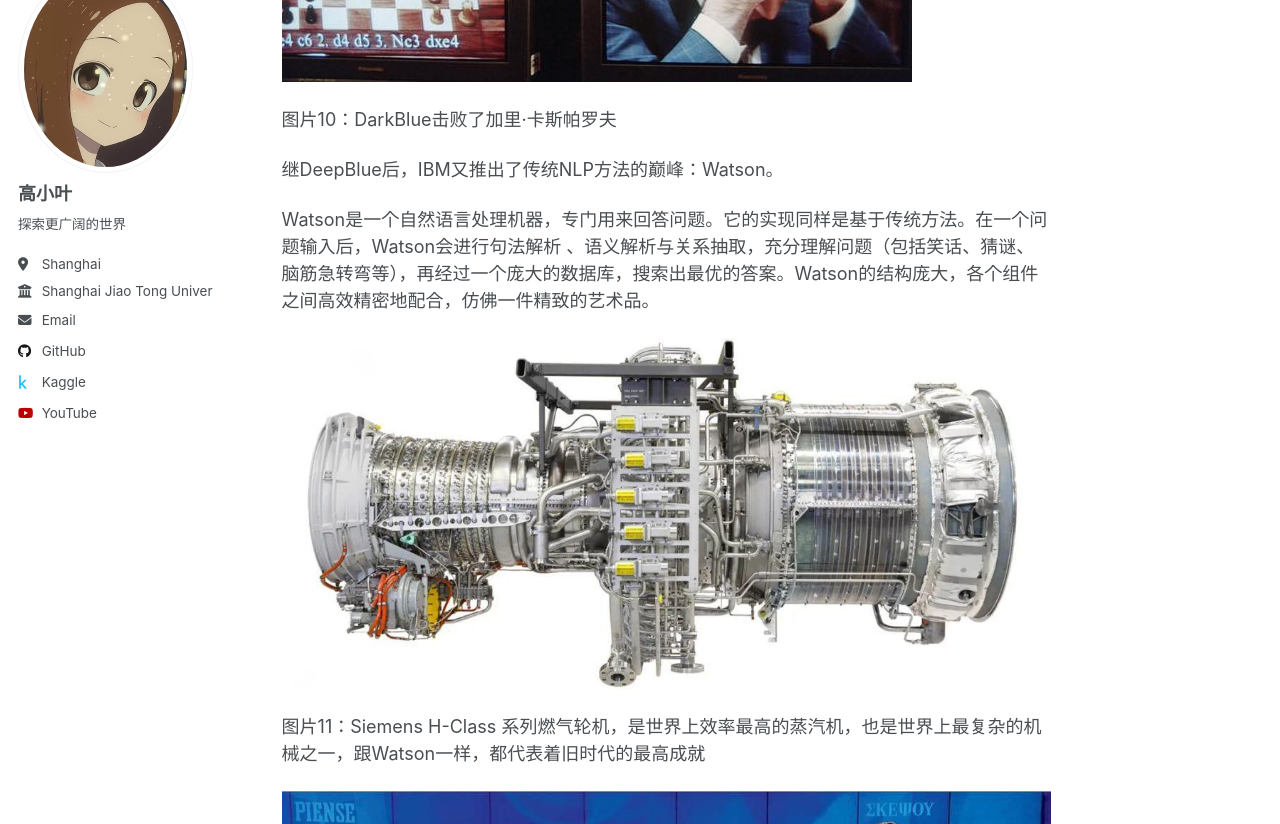
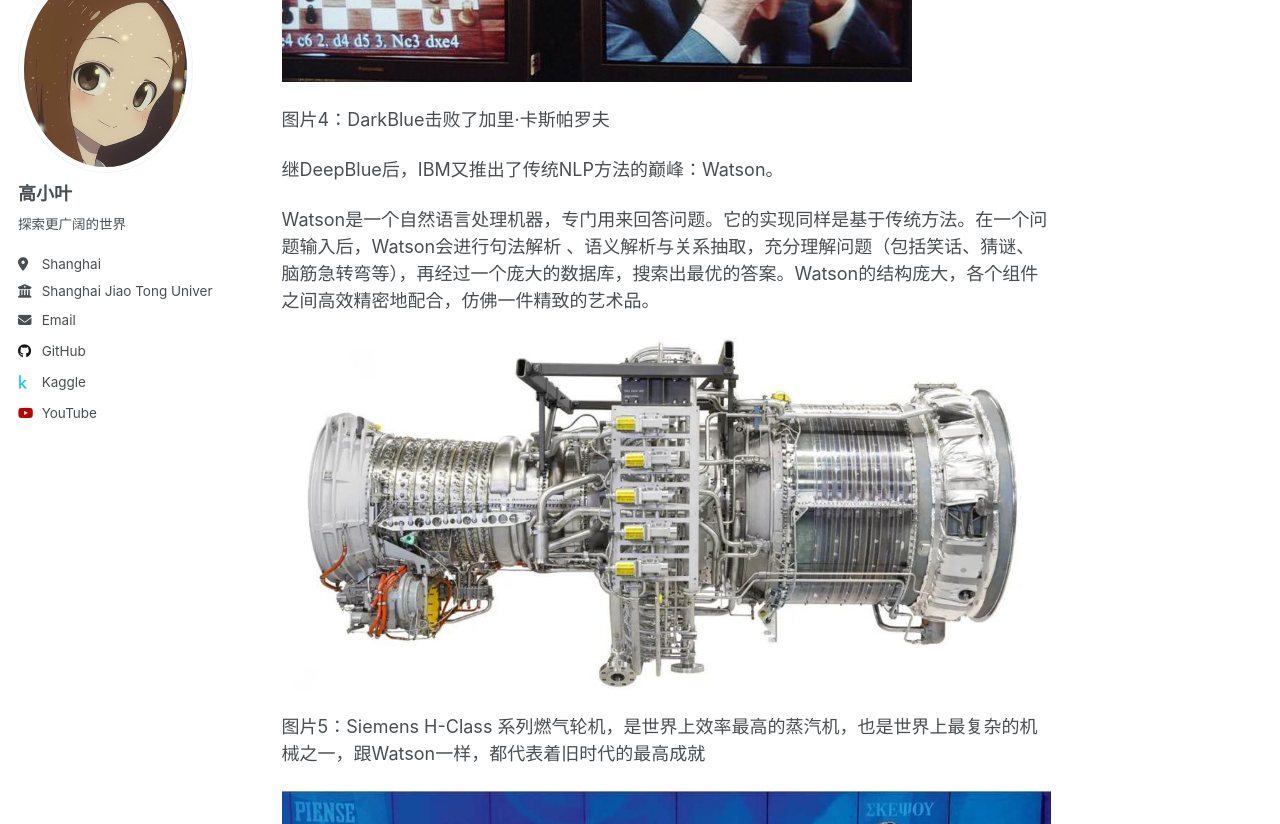
Before and after one commit to gaoyesjtu/gaoyesjtu.github.io, a Jekyll site: the page built from _dairys/第一章/2025-11-27-d.md, in a window 1280 px wide and 1400 px high, scrolled down 4650 px. Shown: the part 151-975 px from the top of the window. Built offline with Jekyll 4.4.1, drawn with Linux system fonts in a browser that asks for light colours; comment, search, counter and statistics services are not loaded; some of the changed text lies outside the part shown.

Commit message:
Update 2025-11-27-d.md

```diff
--- a/_dairys/第一章/2025-11-27-d.md
+++ b/_dairys/第一章/2025-11-27-d.md
@@ -62,21 +62,21 @@ AI第一次向人类发起挑战，是在棋类领域。1994年8月，西洋跳
 
 1989年“DeepBlue”项目正式立项，它的目标是建造一个能挑战世界冠军的超级计算机。IBM为此投入了巨大资金与人才。从现在的眼光看来，DeepBlue的设计思想相当落后。它并没有使用DeepLearning的方法，而是使用最“简单”的爆搜方法。DeepBlue通过强大的专用硬件，每秒可以评估2亿个棋局位置，结合剪枝策略，高效搜索棋步。再利用由国际象棋大师精心调整的权重和规则的评估函数给出最优棋步。尽管国际象棋的决策空间约为 10⁴⁶ 种可能，比西洋跳棋（约为 10²⁰ 种可能）大得多，但DeepBlue的算力足够强。因此，凭借这样霸道的算法，DeepBlue于1996年首次向世界冠军加里·卡斯帕罗夫发起挑战。最终，卡斯帕罗夫以4比2获胜，但DeepBlue赢下了两局。1997年，DeepBlue的升级版DarkBlue卷土重来，这一次，它以2胜1负3平的成绩取得了胜利，创造了历史。
 
-![图片10：DarkBlue击败了加里·卡斯帕罗夫](/images/pictures/石器时代/图片12.jpg)
+![图片4：DarkBlue击败了加里·卡斯帕罗夫](/images/pictures/石器时代/图片12.jpg)
 
-图片10：DarkBlue击败了加里·卡斯帕罗夫
+图片4：DarkBlue击败了加里·卡斯帕罗夫
 
 继DeepBlue后，IBM又推出了传统NLP方法的巅峰：Watson。
 
 Watson是一个自然语言处理机器，专门用来回答问题。它的实现同样是基于传统方法。在一个问题输入后，Watson会进行句法解析 、语义解析与关系抽取，充分理解问题（包括笑话、猜谜、脑筋急转弯等），再经过一个庞大的数据库，搜索出最优的答案。Watson的结构庞大，各个组件之间高效精密地配合，仿佛一件精致的艺术品。
 
-![图片11：Siemens H-Class 系列燃气轮机](/images/pictures/石器时代/图片11.jpg)
+![图片5：Siemens H-Class 系列燃气轮机](/images/pictures/石器时代/图片11.jpg)
 
-图片11：Siemens H-Class 系列燃气轮机，是世界上效率最高的蒸汽机，也是世界上最复杂的机械之一，跟Watson一样，都代表着旧时代的最高成就
+图片5：Siemens H-Class 系列燃气轮机，是世界上效率最高的蒸汽机，也是世界上最复杂的机械之一，跟Watson一样，都代表着旧时代的最高成就
 
-![图片12：Waston在《危险边缘》上击败了两位最伟大的人类冠军](/images/pictures/石器时代/图片10.jpg)
+![图片6：Waston在《危险边缘》上击败了两位最伟大的人类冠军](/images/pictures/石器时代/图片10.jpg)
 
-图片12：Waston在《危险边缘》上击败了两位最伟大的人类冠军
+图片6：Waston在《危险边缘》上击败了两位最伟大的人类冠军
 
 2011年，在美国智力竞赛节目《危险边缘》上，Watson击败了该节目两位最伟大的人类冠军肯·詹宁斯和布拉德·鲁特。在传统机器学习方法上，IBM赢得了最高的荣誉。虽然如此，短短一年后，以Alexnet为代表的DeepLearning技术彻底震惊了世界，Google、Facebook、Amazon等超新星由此开辟了新航道，旧时代的巨人IBM，从此永远留在了过去的荣誉里。
 
```
Also changed, not shown: other parts of _dairys/第一章/2025-11-27-d.md (+6 -6 lines).
